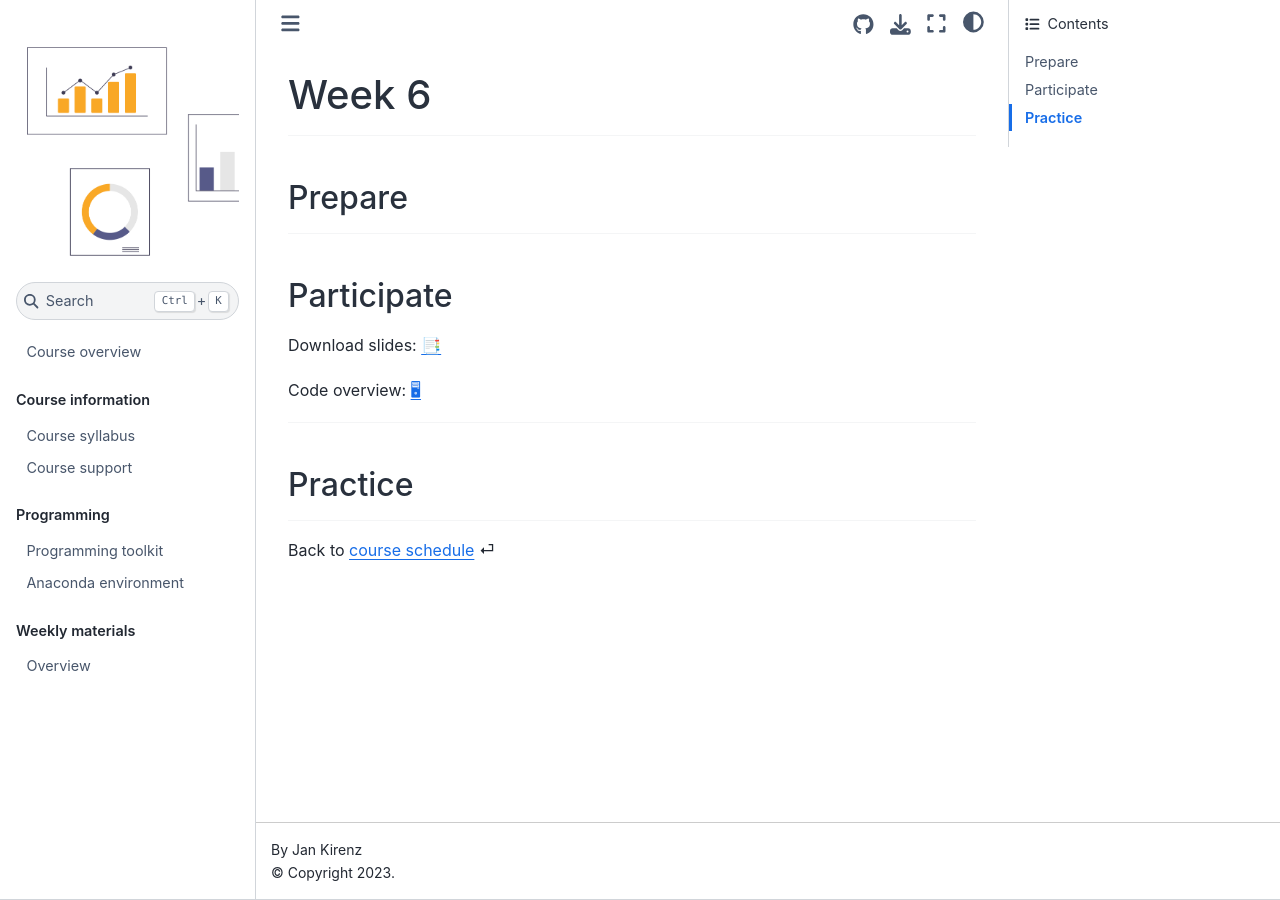
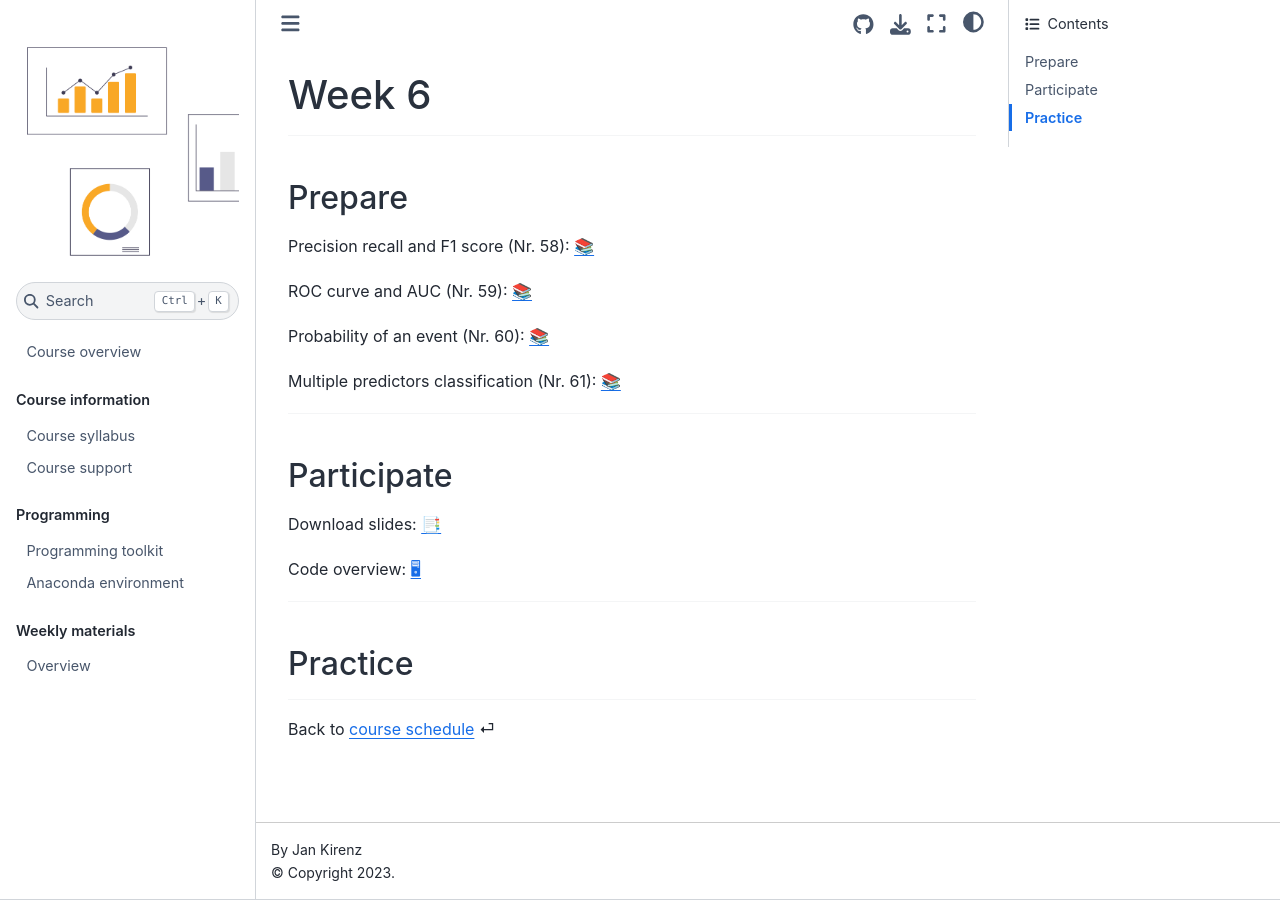
Before and after one commit to as-ws22/website, a Jupyter Book: the page built from weeks/week6.md, in a window 1280 px wide. Built offline with Jupyter Book 1.0.4 settings and Sphinx 7.4.7 and the Sphinx Book theme 1.1.4, drawn with Linux system fonts in a browser that asks for light colours; comment, search, counter and statistics services are not loaded.

Commit message:
Update week6.md

```diff
--- a/weeks/week6.md
+++ b/weeks/week6.md
@@ -5,6 +5,15 @@
 
 (prepare)=
 ## Prepare
+
+
+Precision recall and F1 score (Nr. 58): [📚](https://mlu-explain.github.io/precision-recall/)
+
+ROC curve and AUC (Nr. 59): [📚](https://mlu-explain.github.io/roc-auc/)
+
+Probability of an event (Nr. 60): [📚](https://openintro-ims.netlify.app/model-logistic.html#modelingTheProbabilityOfAnEvent)
+
+Multiple predictors classification (Nr. 61): [📚](https://openintro-ims.netlify.app/model-logistic.html#logistic-model-with-many-variables)
 
 
 ---
```
